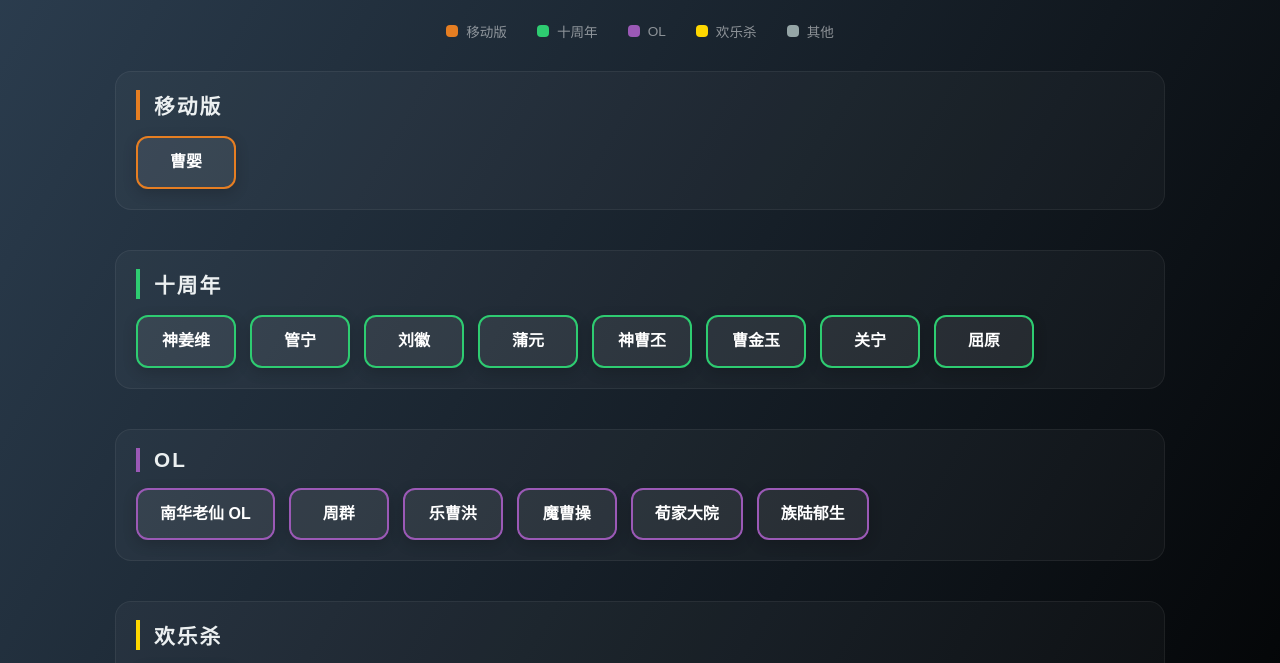
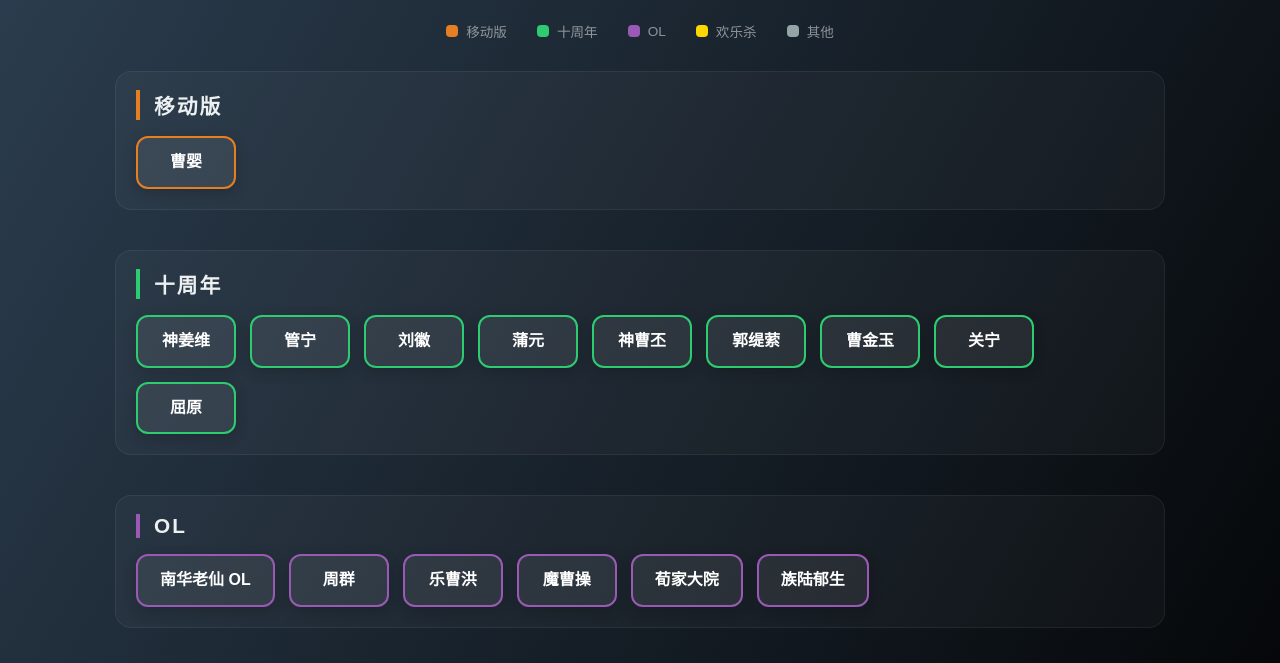
Before and after one commit to OwNixZCD/sgszhushou, a plain HTML site: page index.html in a window 1280 px wide. Shown: the part 100-763 px from the top of the page. Drawn offline with Linux system fonts and the light colour scheme.

Commit message:
Update index.html

```diff
--- a/index.html
+++ b/index.html
@@ -392,9 +392,11 @@
                     <a href="liuhui.html" target="_blank" class="jump-button">刘徽</a>
                     <a href="puyuan.html" target="_blank" class="jump-button">蒲元</a>
                     <a href="shencaopi.html" target="_blank" class="jump-button">神曹丕</a>
+                    <a href="guotiying.html" target="_blank" class="jump-button">郭缇萦</a>
                     <a href="caojinyu.html" target="_blank" class="jump-button">曹金玉</a>
                     <a href="guanning.html" target="_blank" class="jump-button">关宁</a>
                     <a href="quyuan.html" target="_blank" class="jump-button">屈原</a>
+
 
                 </div>
             </div>
```
